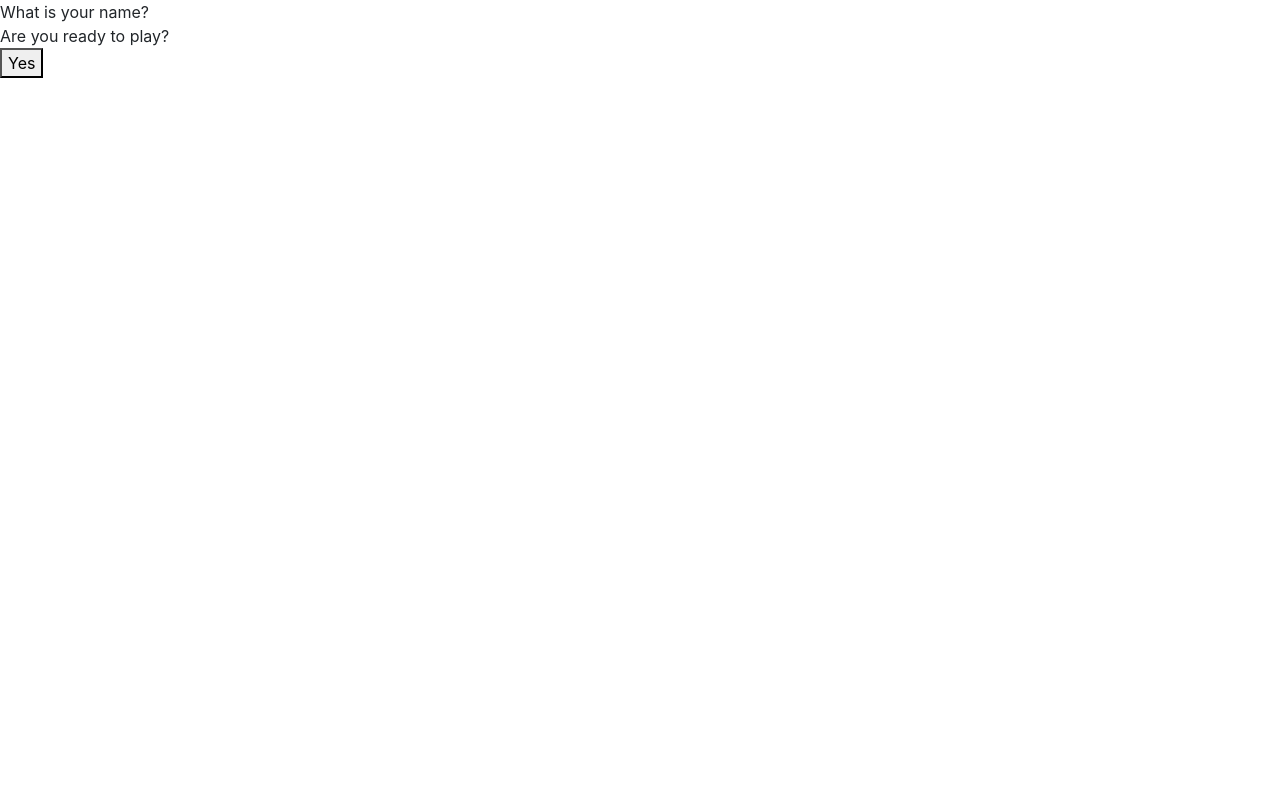
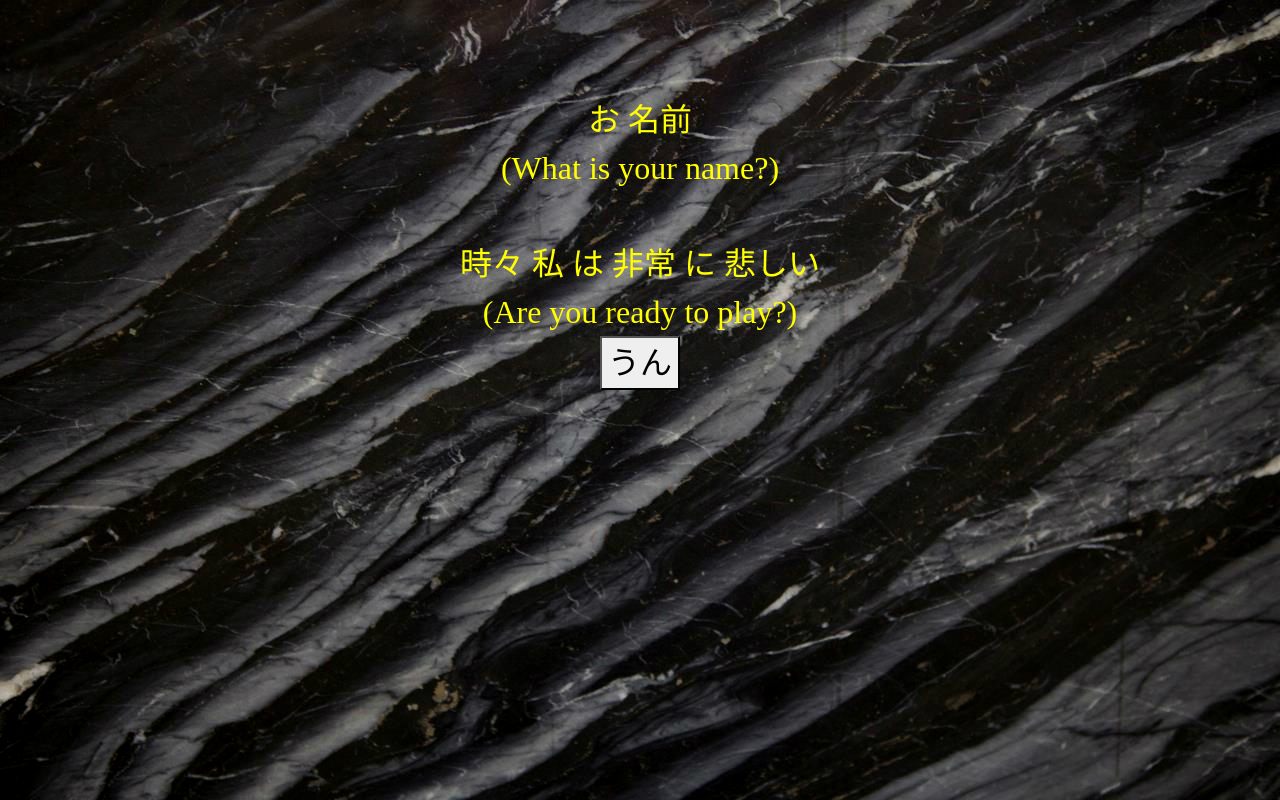
Before and after one commit to erhdev/HangmanProject, a plain HTML site: page index.html in a window 1280 px wide. Drawn offline with nearby package versions, Linux system fonts and the light colour scheme.

Commit message:
first phase css in place

```diff
--- a/Assets/CSS/style.css
+++ b/Assets/CSS/style.css
@@ -1,3 +1,29 @@
+html, body {
+    width: 100vw;
+    height: 100vh;
+    font-family: 'Times New Roman', Times, serif;
+    overflow: hidden;
+}
+.clearfix:after {
+    content: "";
+    display: table;
+    clear: both;
+}
+.placeholder {
+    visibility: hidden;
+}
+.center {
+    justify-content: center;
+    text-align: center;
+}
+#intro {
+    width: 100vw;
+    height: 100vh;
+    color: yellow;
+    font-size: xx-large;
+    background-image: url(../Media/Images/intro-background.jpg);
+
+}
 .gameElement {
     display: none;
 }
--- a/Assets/JavaScript/game.js
+++ b/Assets/JavaScript/game.js
@@ -1,6 +1,7 @@
+var username;
 function nameEntry() {
 var usernameArr = [];
-var username;
+
 var isText = false;
 var namePresses = 0;
 
@@ -35,6 +36,8 @@ var namePresses = 0;
  }
 }
 function runGame() {
+
+username.textContent = username;
 // establishing global variables to be used later
 
 // these variables all relate to the level the user is on and what words they have to guess
--- a/index.html
+++ b/index.html
@@ -1,26 +1,78 @@
 <!doctype html>
 <html lang="en">
+
 <head>
 
   <meta charset="utf-8">
   <meta name="viewport" content="width=device-width, initial-scale=1, shrink-to-fit=no">
 
   <script src="https://code.jquery.com/jquery-3.2.1.min.js"></script>
-    <link rel="stylesheet" href="https://stackpath.bootstrapcdn.com/bootstrap/4.3.1/css/bootstrap.min.css" integrity="sha384-ggOyR0iXCbMQv3Xipma34MD+dH/1fQ784/j6cY/iJTQUOhcWr7x9JvoRxT2MZw1T" crossorigin="anonymous">
-    <link rel="stylesheet" href="Assets/CSS/style.css"></link>
+  <link rel="stylesheet" href="https://stackpath.bootstrapcdn.com/bootstrap/4.3.1/css/bootstrap.min.css"
+    integrity="sha384-ggOyR0iXCbMQv3Xipma34MD+dH/1fQ784/j6cY/iJTQUOhcWr7x9JvoRxT2MZw1T" crossorigin="anonymous">
+  <link rel="stylesheet" href="Assets/CSS/style.css">
+  </link>
   <title>Guess</title>
 </head>
+
 <body>
-    <div id=intro>
+<div id="intro">
+  <div class="row clearfix">
+    <div class="col-12">
+      <div class="row">
+        <div class="col-12 placeholder"> how do you like this site?</div>
+      </div>
+        <div class="row">
+          <div class="col-12 placeholder">I made it myself</div>
+        </div>
+        <div class="row">
+          <div class="col-3"></div>
+          <div class="col-6">
+            <div class="row">
+              <div class="col-12 center">
                 <div id="name">
-      What is your name? <br>
+                    お 名前 <br> (What is your name?)
+                </div>
+              </div>
+            </div>
+            <div class="row">
+              <div class="col-12 center">
                 <span id="whatisname"></span>
               </div>
-    <div id="ready?">
-      <span>Are you ready to play?</span> <br>
-      <button id="yes" value="Yes"><span>Yes</span></button>
+            </div>
+          </div>
+          <div class="col-3"></div>
         </div>
 
+        <div class="row">
+          <div class="col-12"><span class="placeholder">hide me</span></div>
+        </div>
+
+        <div class="row">
+          <div class="col-3"></div>
+          <div class="col-6">
+            <div id="ready?">
+              <div class="row">
+                <div class="col-12 center">
+                  <span>時々 私  は  非常 に  悲しい <br> (Are you ready to play?) </span>
+                </div>
+              </div>
+              <div class="row">
+                <div class="col-12 center">
+                  <button id="yes" value="Yes"><span>うん</span></button>
+                </div>
+              </div>
+            </div>
+          </div>
+          <div class="col-3"></div>
+        </div>
+      </div>
+    </div>
+  </div>
+  </div>
+<div class="row">
+  <div class="col-12">
+
+  </div>
 </div>
 
   <div class="gameElement" id="score+username">
@@ -30,28 +82,28 @@
   </div>
   <div class="gameElement" id="gameDisplay">
     <div>
-          <span id ="wordArea"></span>
+      <span id="wordArea"></span>
     </div>
     <br>
     <div>
       Letters Guessed:
       <br>
-         <span id = "guessArea"></span>
+      <span id="guessArea"></span>
     </div>
     <br>
     <div>
       Guesses Left:
-          <span id = "guessesLeft"></span>
+      <span id="guessesLeft"></span>
     </div>
     <br>
     <div>
       Level:
-        <span id = "userLevel"></span>
+      <span id="userLevel"></span>
     </div>
     <br>
     <div>
       Words Left in Level:
-        <span id = "wordsLeft"></span>
+      <span id="wordsLeft"></span>
     </div>
     <br>
     <div>
@@ -67,11 +119,13 @@
 
   <script src="Assets/JavaScript/game.js"></script>
   <script>
-      $(document).ready(function(){
+    $(document).ready(function () {
       nameEntry();
-         $("#yes").on("click" , function() {
-           $("#intro").fadeOut(1000);
+      $("#yes").on("click", function () {
+        $("#intro").fadeOut(3000);
+
         runGame();
+        $('#username').text(username);
         $('#w96')[0].play();
         $(".gameElement").fadeIn(8000);
       })
@@ -80,4 +134,5 @@
     });
   </script>
 </body>
+
 </html>
```
Also changed, not shown: Assets/Media/Images/intro-background.jpg (added). Lines whose indentation alone changed are shown as unchanged.
